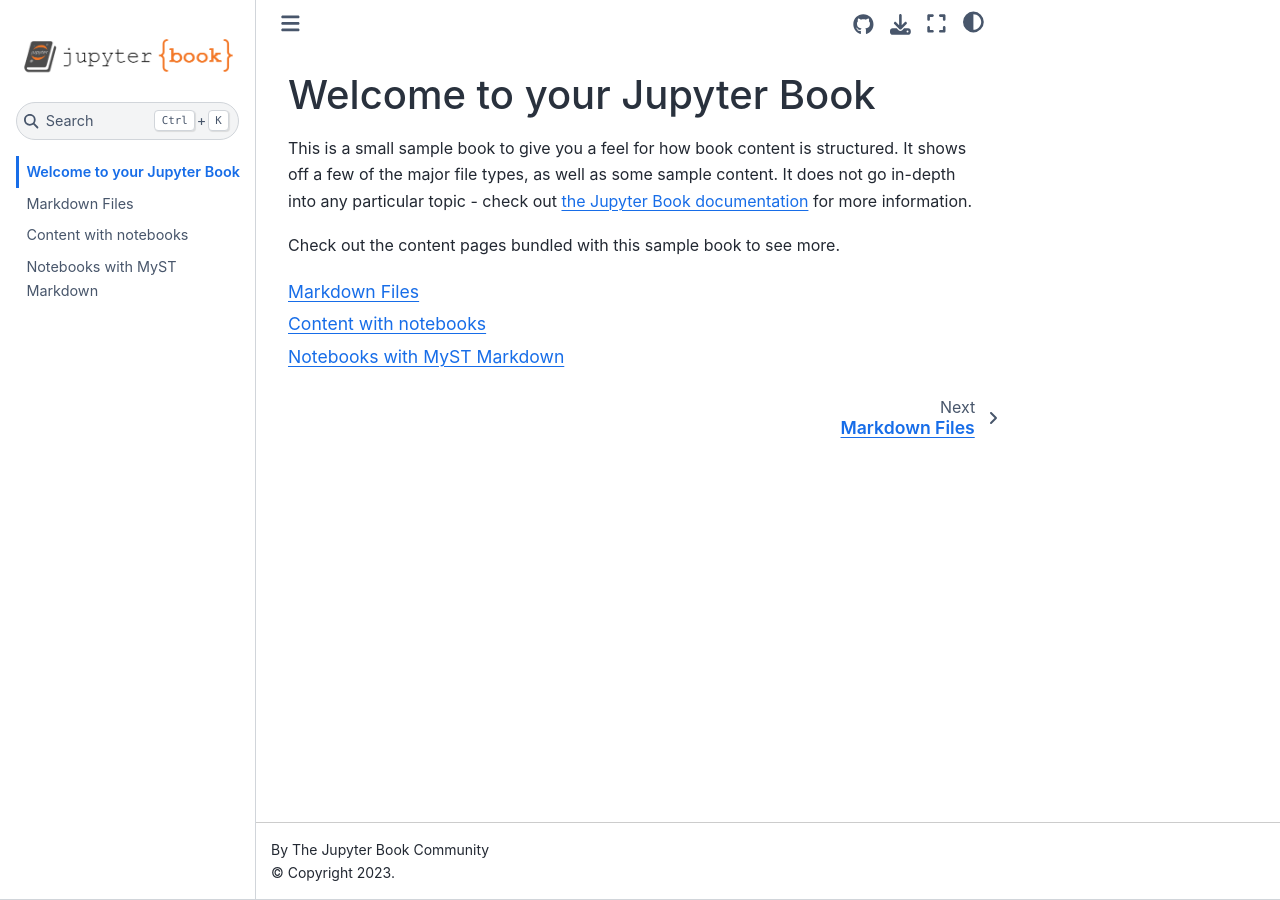
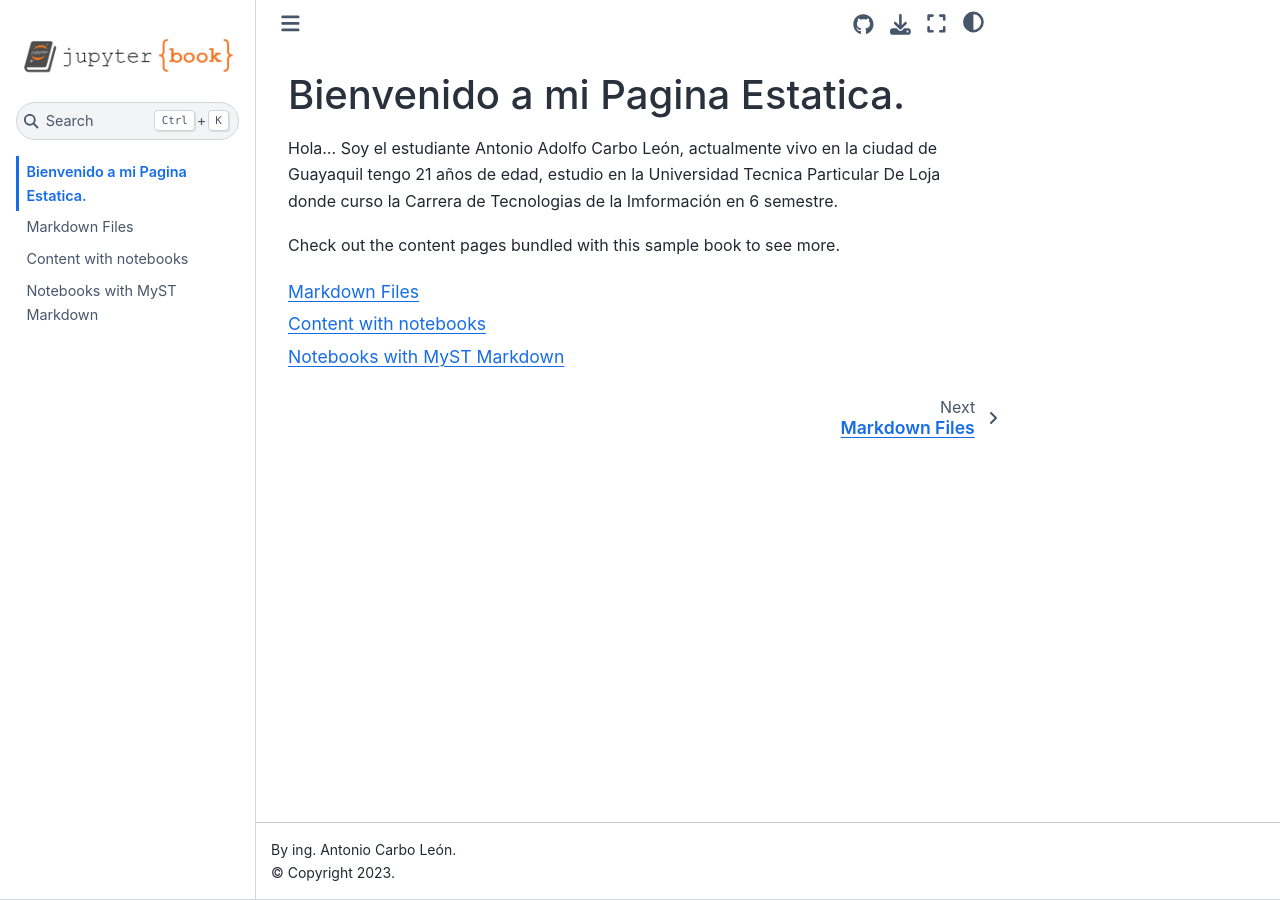
Before and after one commit to AntonioCarbo29/bookantonio, a Jupyter Book: the page built from intro.md, in a window 1280 px wide. Built offline with Jupyter Book 1.0.4 settings and Sphinx 7.4.7 and the Sphinx Book theme 1.1.4, drawn with Linux system fonts in a browser that asks for light colours.

Commit message:
cambio en titulo

```diff
--- a/_config.yml
+++ b/_config.yml
@@ -2,7 +2,7 @@
 # Learn more at https://jupyterbook.org/customize/config.html
 
 title: My sample book
-author: The Jupyter Book Community
+author: ing. Antonio Carbo León.
 logo: logo.png
 
 # Force re-execution of notebooks on each build.
--- a/intro.md
+++ b/intro.md
@@ -1,9 +1,7 @@
-# Welcome to your Jupyter Book
+# Bienvenido a mi Pagina Estatica.
 
-This is a small sample book to give you a feel for how book content is
-structured.
-It shows off a few of the major file types, as well as some sample content.
-It does not go in-depth into any particular topic - check out [the Jupyter Book documentation](https://jupyterbook.org) for more information.
+Hola...
+Soy el estudiante Antonio Adolfo Carbo León, actualmente vivo en la ciudad de Guayaquil tengo 21 años de edad, estudio en la Universidad Tecnica Particular De Loja donde curso la Carrera de Tecnologias de la Imformación en 6 semestre.
 
 Check out the content pages bundled with this sample book to see more.
 
```
